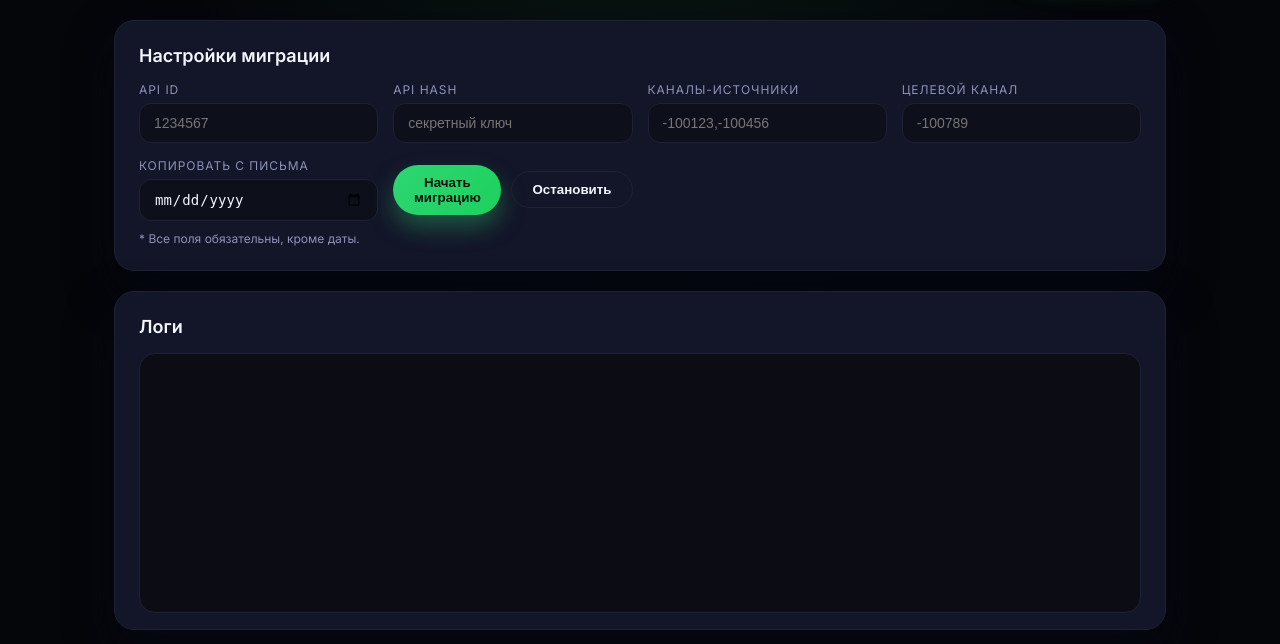
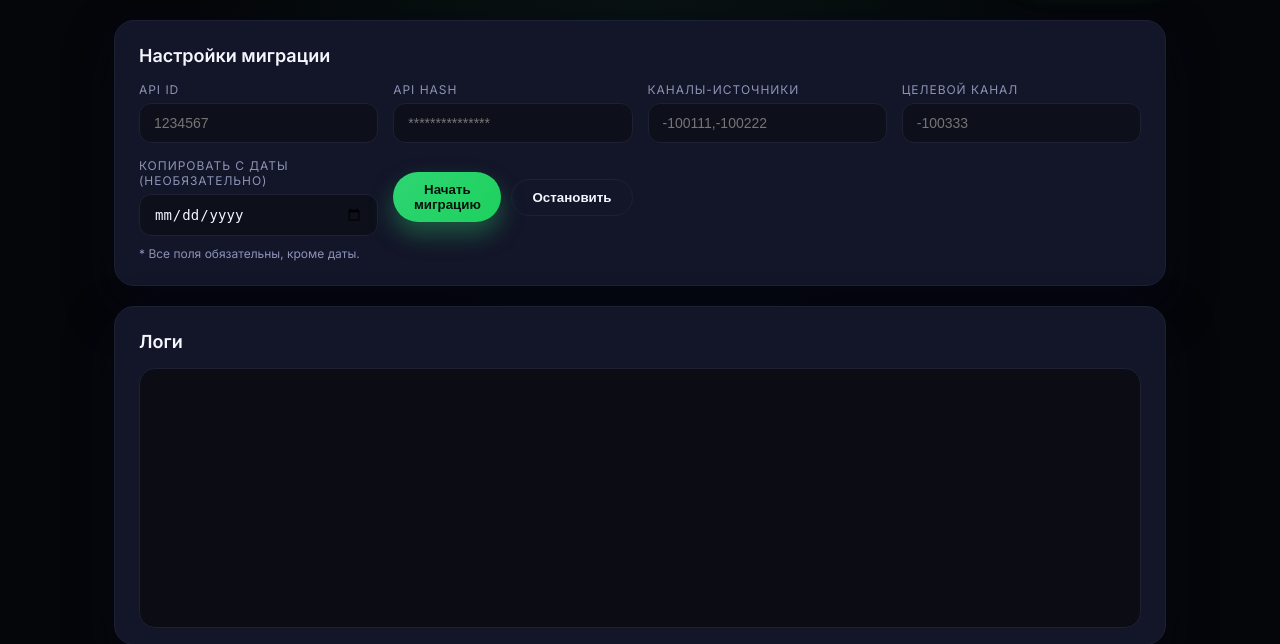
Before and after one commit to tradeain8n/Tele, a Flask app: page / in a window 1280 px wide. Shown: the part 122-766 px from the top of the page. Run offline with Flask 3, Linux system fonts and the light colour scheme; data that the repository does not hold is empty.

Commit message:
Update index.html

```diff
--- a/templates/index.html
+++ b/templates/index.html
@@ -16,7 +16,7 @@
       <header class="header">
         <div>
           <h1>Telegram Cloner веб</h1>
-          <p id="status-badge" class="status-badge status-warn">Статус: ожидаем входа</p>
+          <p id="status-badge" class="status-badge status-warn">Статус: ожидаем действия</p>
         </div>
         <div class="header-actions">
           <button class="primary ghost" onclick="refreshLogs()">Обновить логи</button>
@@ -33,18 +33,18 @@
           </div>
           <div>
             <label>API Hash</label>
-            <input id="api-hash" type="password" placeholder="секретный ключ" />
+            <input id="api-hash" type="password" placeholder="***************" />
           </div>
           <div>
             <label>Каналы-источники</label>
-            <input id="source-ids" type="text" placeholder="-100123,-100456" />
+            <input id="source-ids" type="text" placeholder="-100111,-100222" />
           </div>
           <div>
             <label>Целевой канал</label>
-            <input id="target-id" type="text" placeholder="-100789" />
+            <input id="target-id" type="text" placeholder="-100333" />
           </div>
           <div>
-            <label>Копировать с письма</label>
+            <label>Копировать с даты (необязательно)</label>
             <input id="date-from" type="date" />
           </div>
           <div class="actions">
@@ -84,8 +84,8 @@
 
       const modalNotes = {
         phone: "Номер в международном формате, например +380501234567.",
-        code: "Код приходит в Telegram на указанный номер.",
-        password: "Введите пароль двухфакторной защиты.",
+        code: "Код придёт в Telegram на указанный номер.",
+        password: "Введите пароль двойной авторизации.",
       };
 
       let waitingFor = "idle";
@@ -137,7 +137,7 @@
           return;
         }
 
-        updateStatus("Запущена миграция. Ожидаем шаг авторизации.");
+        updateStatus("Запущена миграция. Ждём авторизацию.");
       }
 
       async function stop() {
@@ -171,7 +171,7 @@
           return;
         }
         if (waitingFor === "phone" && !/^\+\d+$/.test(value)) {
-          alert("Вводите номер в формате +380501234567.");
+          alert("Введите номер в формате +380501234567.");
           return;
         }
 
@@ -190,7 +190,7 @@
         if (waitingFor === "phone") {
           closeModal();
           showModal("code");
-          updateStatus("Ожидаем SMS-код.");
+          updateStatus("Ожидаем код из SMS.");
         } else if (waitingFor === "code") {
           closeModal();
           showModal("password");
```
